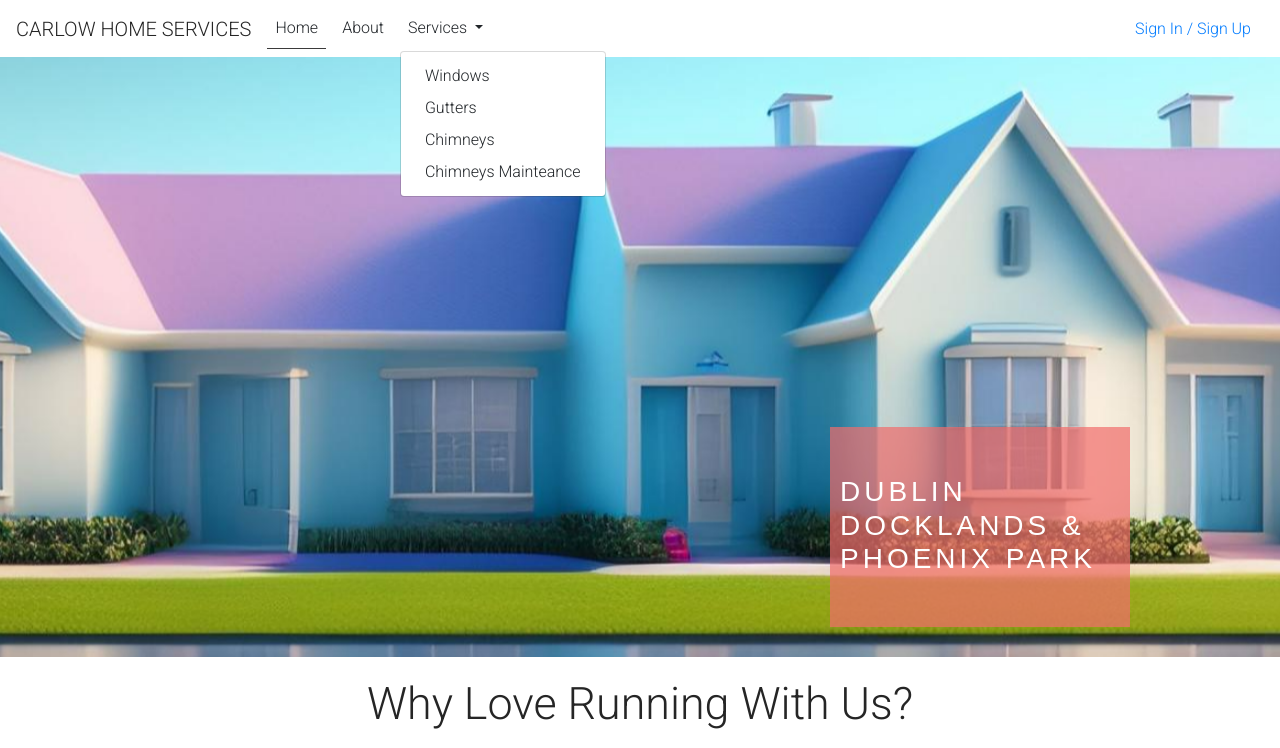
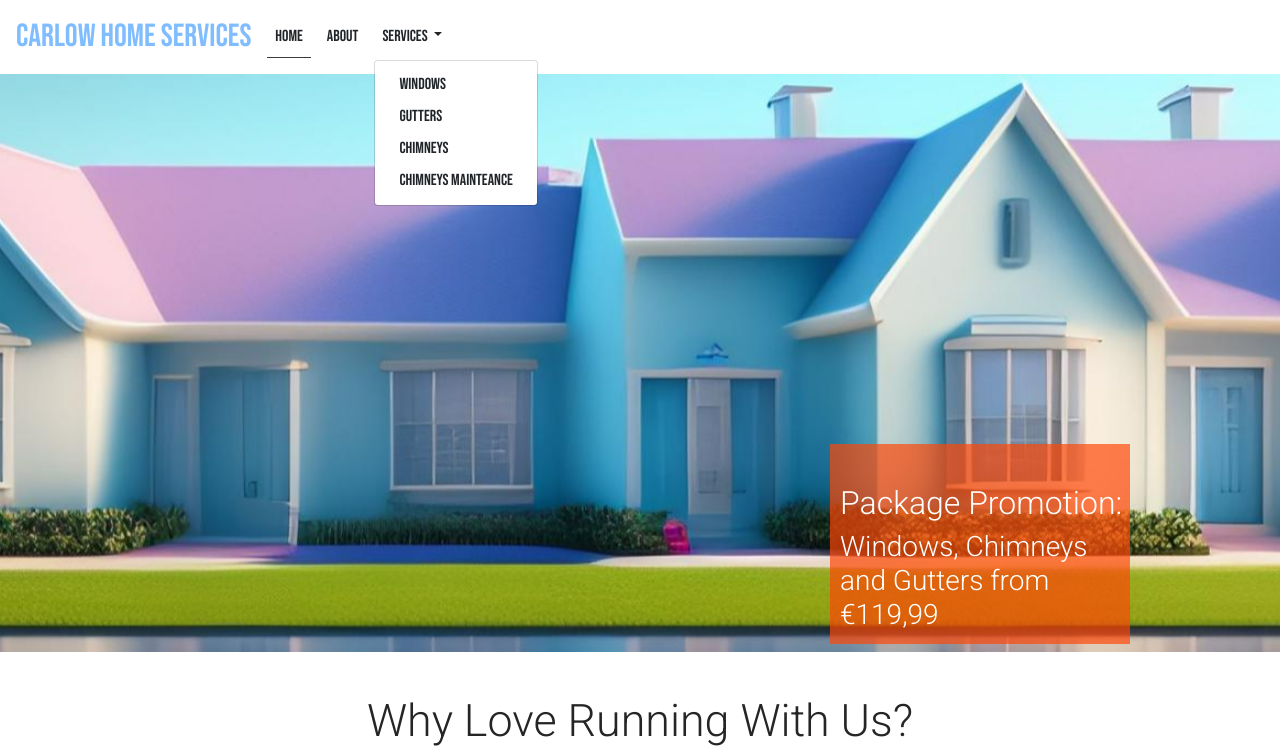
Before and after one commit to gallegodev/carlow_home_services-2, a plain HTML site: page index.html in a window 1280 px wide. Both pictures are taken after a click on the button "Services". Shown: the top 748 px of the page. Drawn offline with nearby package versions, Linux system fonts and the light colour scheme.

Commit message:
Add new style to company and navbar

```diff
--- a/assets/css/style.css
+++ b/assets/css/style.css
@@ -7,8 +7,8 @@
 }
 
 body {
-    font-family: Roboto, sans-serif;
-    font-weight: 300;
+    font-family: Bebas Neue, sans-serif;
+    font-weight: 400;
     color: #3a3a3a;
 }
 
@@ -19,9 +19,23 @@ h1, h2 {
     color: #252525;
 }
 
+/*Carlow Home Sevices Logo*/
 .navbar-dark .navbar-brand {
-    color: #252525;
+    color: rgba(0,123,255,.5);
 }
+
+.navbar-brand {
+    display: inline-block;
+    padding-top: 0.3125rem;
+    padding-bottom: 0.3125rem;
+    margin-right: 1rem;
+    font-size: 2rem;
+    line-height: inherit;
+    white-space: nowrap;
+    font-weight: 400;
+}
+
+/*Carlow Home Sevices navbar paths*/
 
 .navbar-dark .navbar-nav .nav-link {
     color: #212529;
@@ -37,6 +51,17 @@ h1, h2 {
 
 .navbar-dark .navbar-nav .nav-link:focus, .navbar-dark .navbar-nav .nav-link:hover {
     color: #212529;
+}
+
+/*dropdown box*/
+
+.navbar-toggler {
+    padding: 0.25rem 0.75rem;
+    font-size: 1.25rem;
+    line-height: 1;
+    background-color: rgba(0,123,255,.5);
+    border: 1px solid transparent;
+    border-radius: 0.25rem;
 }
 
 /* navigation links */
@@ -84,7 +109,7 @@ h1, h2 {
 }
 
 #hero-image {
-    height: 600px;
+    height: 550px;
     width: 100%;
     background: url('../images/bg02.jpg') no-repeat center center;
 
@@ -106,21 +131,14 @@ h1, h2 {
 
 #cover-text {
     font-size: 130%;
-    font-family: Oswald, sans-serif;
-    text-transform: uppercase;
-    letter-spacing: 4px;
-
+    font-family: Roboto, sans-serif;
     width: 300px;
     height: 200px;
-
     padding-top: 40px;
     padding-left: 10px;
-
-    background-color: rgba(241, 109, 107, .7);
-
+    background-color: #ff4707b0;
     bottom: 30px;
     right: 150px;
-
     position: absolute;
 }
 
--- a/index.html
+++ b/index.html
@@ -29,19 +29,14 @@
           Services
         </a>
                         <div class="dropdown-menu" aria-labelledby="navbarDropdownMenuLink">
-                            <a class="dropdown-item" href="#">Windows</a>
-                            <a class="dropdown-item" href="#">Gutters</a>
-                            <a class="dropdown-item" href="#">Chimneys</a>
-                            <a class="dropdown-item" href="#">Chimneys Mainteance</a>
+                            <a class="dropdown-item" href="windows.html">Windows</a>
+                            <a class="dropdown-item" href="gutters.html">Gutters</a>
+                            <a class="dropdown-item" href="chimneys.html">Chimneys</a>
+                            <a class="dropdown-item" href="chimneysrepais.html">Chimneys Mainteance</a>
                         </div>
                     </li>
 
-                    <li class="nav-item mr-2 d-block d-sm-none"><a class="nav-link" href="/login">Sign In / Sign Up</a></li>
                 </ul>
-            </div>
-            <div class="d-none d-md-block">
-                <p class="navbar-text my-auto mr-2"><i>Great whiskey delivered to your door!</i></p>
-                <a href="/login" class="btn btn--cta btn--red">Sign In / Sign Up</a>
             </div>
         </nav>
     </div>
@@ -49,8 +44,8 @@
     <section id="hero-outer">
         <div id="hero-image"></div>
         <div id="cover-text">
-            <h2></h2>
-            <h3>Dublin Docklands & Phoenix Park</h3>
+            <h2>Package Promotion:</h2>
+            <h3>Windows, Chimneys and Gutters from €119,99</h3>
         </div>
     </section>
     <section id="club-ethos">
```
Also changed, not shown: chimneys.html (added), chimneysrepais.html (added), gutters.html (added), windows.html (added).
